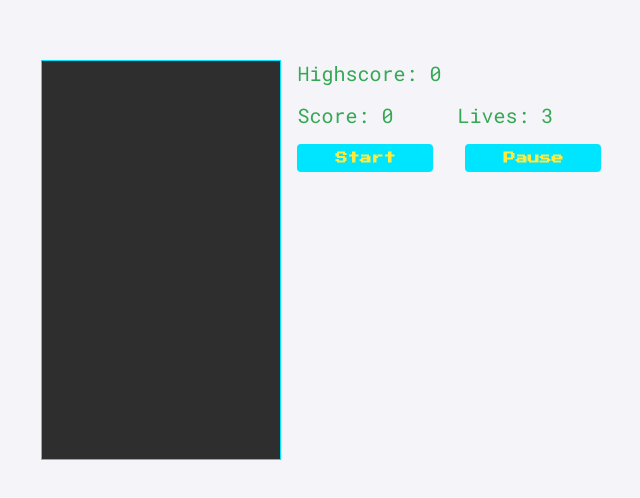
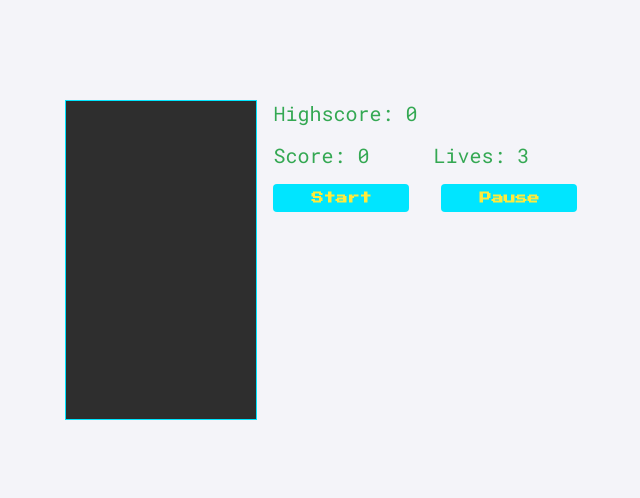
Before and after one commit to MapYh/Tetris, a plain HTML site: page index.html in a window 1280 px wide. Shown: the part 148-646 px from the top of the page, without its empty margins (311-951 px from the left). Drawn offline with Linux system fonts and the light colour scheme.

Commit message:
Bug fix with console short cut not working.

```diff
--- a/logic.js
+++ b/logic.js
@@ -3,10 +3,8 @@ import { init_Board, shapes, landed, start_x, start_y } from "./init.js";
 ////Things to add
 /*
 Better styling,
-
 better background, (github page like light from below,)
 
-make a gameover screen.
 description with github pages link.
 
 Look at other games and see what features they have.
@@ -366,7 +364,7 @@ window.addEventListener("keydown", (event) => {
   }
 
   draw();
-  event.preventDefault();
+  /* event.preventDefault(); */
 });
 
 /*********************** */
--- a/style.css
+++ b/style.css
@@ -14,7 +14,7 @@ body {
 
 .main {
   display: flex;
-  height: 50dvh;
+  height: 40dvh;
 }
 
 .playing_board__side_field__score_lives {
```
